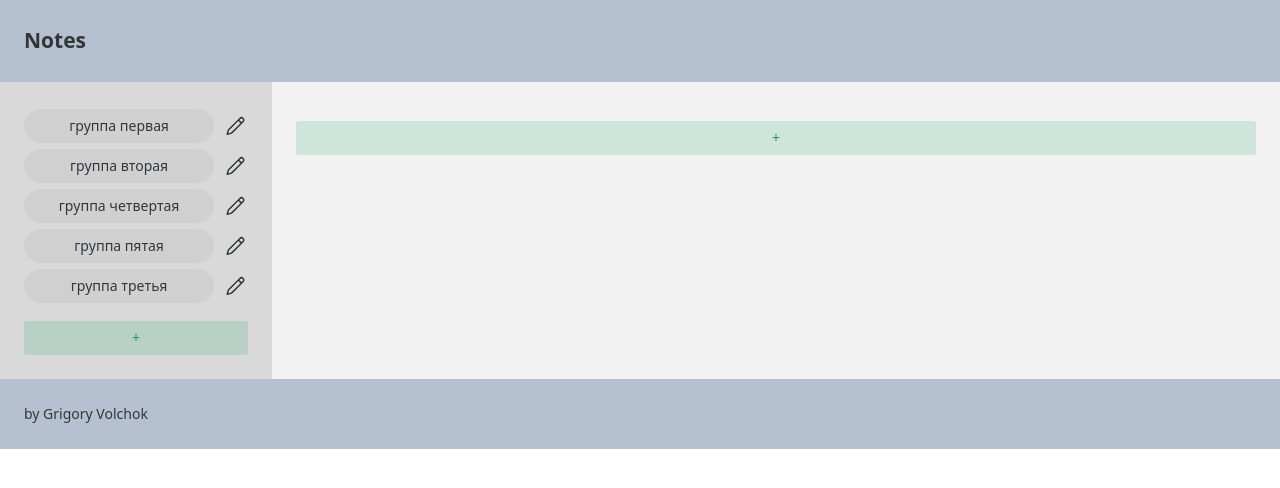
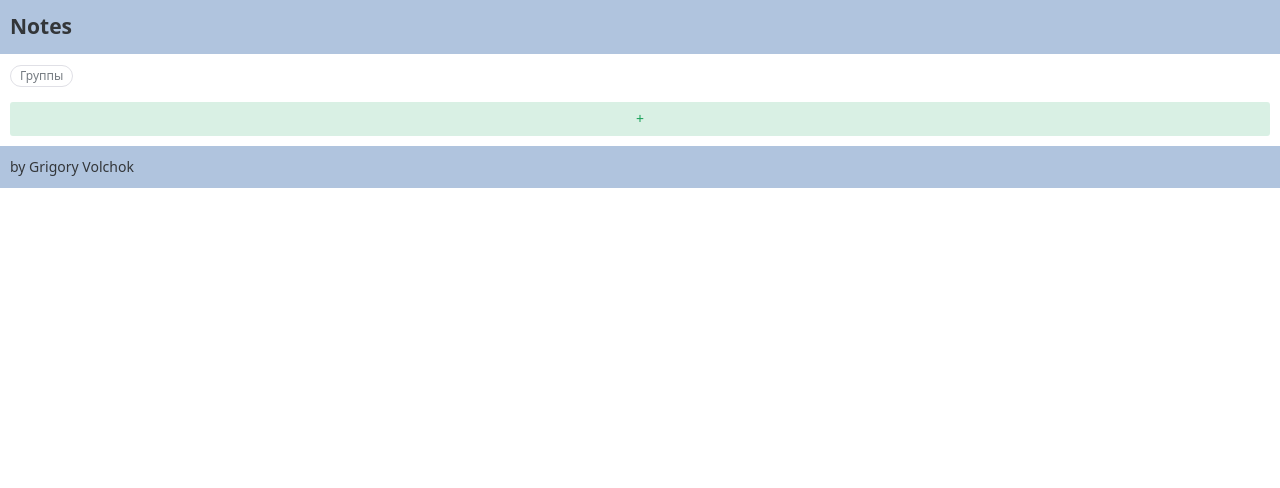
Before and after one commit to V-Grigory/notes, a Vue app in the folder front-vue3/: page / in a window 1280 px wide. Shown: the top 488 px of the page. Built offline with nearby package versions, Linux system fonts and the light colour scheme.

Commit message:
Changes layout and groups list ui design

```diff
--- a/front-vue3/src/App.vue
+++ b/front-vue3/src/App.vue
@@ -5,17 +5,12 @@
         <h2>Notes</h2>
       </n-layout-header>
 
-      <n-layout has-sider>
+      <n-layout-content content-style="padding: 10px;">
         <n-message-provider placement="bottom-right">
-          <n-layout-sider content-style="padding: 24px;">
-            <groups-manager />
-          </n-layout-sider>
-
-          <n-layout-content content-style="padding: 24px;">
-            <notes-manager />
-          </n-layout-content>
+          <groups-manager />
+          <notes-manager />
         </n-message-provider>
-      </n-layout>
+      </n-layout-content>
 
       <n-layout-footer> by Grigory Volchok </n-layout-footer>
     </n-layout>
@@ -48,15 +43,10 @@ onMounted(() => loadNotes());
 h2 {
   margin: 0;
 }
+
 .n-layout-header,
 .n-layout-footer {
-  background: #b5c0d0;
-  padding: 24px;
-}
-.n-layout-sider {
-  background: rgba(128, 128, 128, 0.3);
-}
-.n-layout-content {
-  background: rgba(128, 128, 128, 0.1);
+  background: #b0c4de;
+  padding: 10px;
 }
 </style>
--- a/front-vue3/src/components/groups/GroupForm.vue
+++ b/front-vue3/src/components/groups/GroupForm.vue
@@ -1,9 +1,9 @@
 <template>
   <n-modal :show="isOpenModal" transform-origin="center" auto-focus>
     <n-card
-      style="width: 600px"
       :title="formTitle"
       :bordered="false"
+      :style="cardStyle"
       size="huge"
       role="dialog"
       aria-modal="true"
@@ -34,7 +34,7 @@
 </template>
 
 <script setup lang="ts">
-import { ref, watch } from "vue";
+import { ref, computed, watch } from "vue";
 import type { IGroupData } from "@/types";
 
 const props = defineProps<{
@@ -49,15 +49,12 @@ const emit = defineEmits<{
 }>();
 
 const isOpenModal = ref<boolean>(false);
-watch(
-  () => props.isOpenForm,
-  () => {
-    props.isOpenForm && initFormValues();
-    isOpenModal.value = props.isOpenForm;
-  }
-);
+const formValues = ref<IGroupData>(props.formData);
+const isMobile = true; // TODO: определить где то глобально
 
-const formValues = ref<IGroupData>(props.formData);
+const cardStyle = computed<string>(() => {
+  return isMobile ? "position: fixed; top: 0;" : "width: 600px;";
+});
 
 const initFormValues = (): void => {
   formValues.value = Object.assign({}, props.formData);
@@ -70,6 +67,14 @@ const applyEdit = (): void => {
 const cancelEdit = (): void => {
   emit("formClosed");
 };
+
+watch(
+  () => props.isOpenForm,
+  () => {
+    props.isOpenForm && initFormValues();
+    isOpenModal.value = props.isOpenForm;
+  }
+);
 </script>
 
 <style scoped></style>
--- a/front-vue3/src/components/groups/GroupsList.vue
+++ b/front-vue3/src/components/groups/GroupsList.vue
@@ -1,31 +1,43 @@
 <template>
-  <div v-for="(item, index) in items" :key="index" class="list-item-wrapper">
   <n-button
-      @click="setActiveItem(item)"
-      strong
-      secondary
+    @click="toggleShowGroups"
+    :color="isShowGroups ? '#57534D' : ''"
+    size="tiny"
+    type="tertiary"
     round
-      class="select-list-item-button"
   >
-      {{ item.groupTitle }}
+    Группы
   </n-button>
 
-    <edit-icon @click="editItem(item)" class="edit-list-item-icon" />
-  </div>
-
+  <div v-if="isShowGroups" class="groups-wrapper">
     <n-button
       @click="addItem"
       strong
-    secondary
-    block
+      round
       type="primary"
       class="add-list-item-button"
     >
       +
     </n-button>
+
+    <!-- TODO: внедрить использование utility классов -->
+    <span v-for="(item, index) in items" :key="index" class="list-item-wrapper">
+      <n-button
+        @click="setActiveItem(item)"
+        strong
+        round
+        class="select-list-item-button"
+      >
+        {{ item.groupTitle }}
+        <!-- TODO: использовать компонент иконок из ui native -->
+        <edit-icon @click.stop="editItem(item)" class="edit-list-item-icon" />
+      </n-button>
+    </span>
+  </div>
 </template>
 
 <script setup lang="ts">
+import { ref } from "vue";
 import type { IGroupData } from "@/types";
 import EditIcon from "@/components/ui/EditIcon.vue";
 
@@ -38,6 +50,12 @@ const emit = defineEmits<{
   (e: "editItem", formData: IGroupData): void;
   (e: "addItem"): void;
 }>();
+
+const isShowGroups = ref<boolean>(false);
+
+const toggleShowGroups = (): void => {
+  isShowGroups.value = !isShowGroups.value;
+};
 
 const setActiveItem = (item: IGroupData): void => {
   emit("setActiveGroup", item);
@@ -53,26 +71,20 @@ const addItem = (): void => {
 </script>
 
 <style scoped>
-.list-item-wrapper {
-  display: flex;
-  align-items: center;
-  justify-content: space-between;
+.groups-wrapper {
+  margin-top: 10px;
 }
+.list-item-wrapper {}
 .select-list-item-button {
   text-wrap: initial;
-  margin: 3px 0;
-  width: 190px;
-  min-height: 34px;
-  height: auto;
-  padding: 10px 15px;
+  margin: 3px;
+  color: #57534D;
 }
 .edit-list-item-icon {
-  cursor: pointer;
+  margin-left: 5px;
 }
-.edit-list-item-icon:hover {
-  color: grey;
-}
+.edit-list-item-icon:hover {}
 .add-list-item-button {
-  margin-top: 15px;
+  margin: 3px;
 }
 </style>
--- a/front-vue3/src/components/ui/EditIcon.vue
+++ b/front-vue3/src/components/ui/EditIcon.vue
@@ -3,8 +3,8 @@
     xmlns="http://www.w3.org/2000/svg"
     xmlns:xlink="http://www.w3.org/1999/xlink"
     viewBox="0 0 16 16"
-    width="25"
-    height="24"
+    width="20"
+    height="20"
   >
     <g fill="none">
       <path
```
Lines whose indentation alone changed are shown as unchanged.
